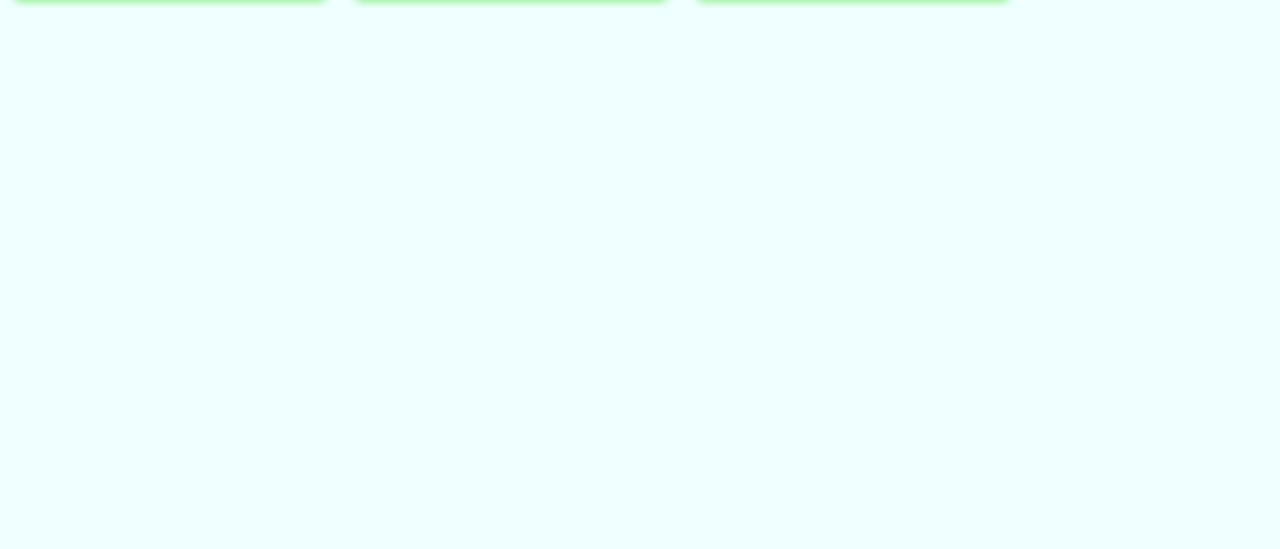
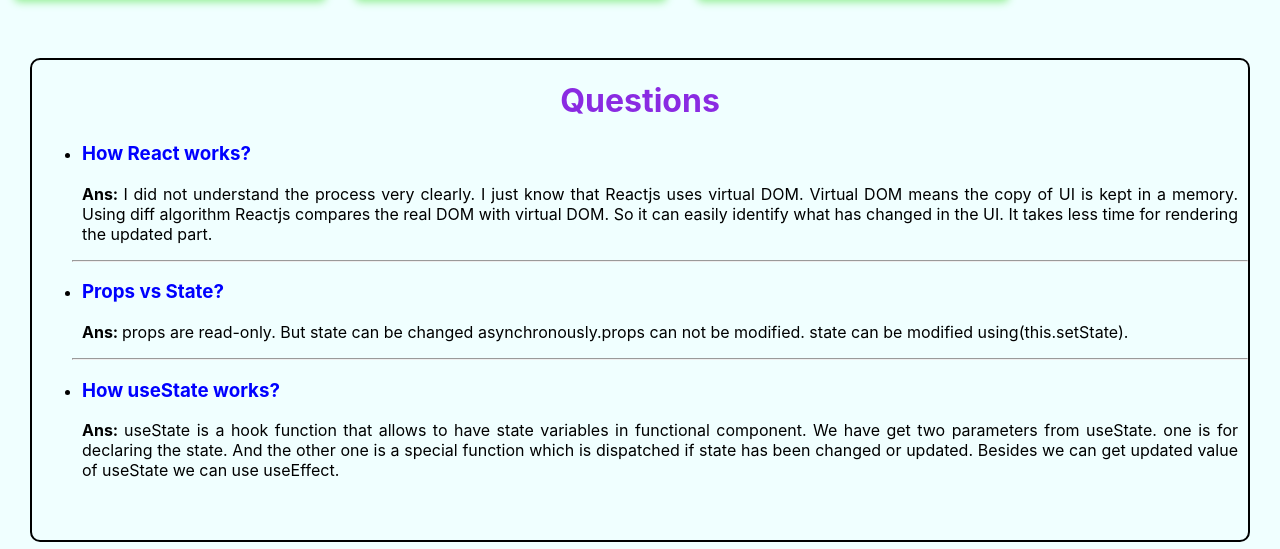
Before and after one commit to Shakshor/lucky-one-shakshor, a React (Create React App) app: page / in a window 1280 px wide. Shown: the part 1270-1819 px from the top of the page. Before the commit the page ends 1278 px from the top, so only its background shows below. Built offline with nearby package versions, Linux system fonts and the light colour scheme.

Commit message:
questions part done

```diff
--- a/src/App.js
+++ b/src/App.js
@@ -1,5 +1,6 @@
 import './App.css';
 import Header from './components/Header/Header';
+import Questions from './components/Questions/Questions';
 import Shop from './components/Shop/Shop';
 
 
@@ -8,6 +9,7 @@
     <div>
       <Header></Header>
       <Shop></Shop>
+      <Questions></Questions>
     </div>
   );
 }
--- /dev/null
+++ b/src/components/Questions/Questions.css
@@ -0,0 +1,33 @@
+.questions-area {
+    border: 2px solid black;
+    margin: 50px 30px 10px;
+    height: 60vh;
+    border-radius: 10px;
+    text-align: justify;
+}
+
+.question-title {
+    text-align: center;
+    color: blueviolet;
+}
+
+.questions-area h3 {
+    color: blue;
+}
+
+.question-text {
+    margin: 10px;
+}
+
+/* ------- Media Queries --------- */
+/* --------- Mobile Devices ----------*/
+
+@media screen and (max-width: 576px) {
+    .questions-area {
+        height: 130vh;
+    }
+
+    .questions-area ul {
+        padding: 10px;
+    }
+}
--- /dev/null
+++ b/src/components/Questions/Questions.js
@@ -0,0 +1,29 @@
+import React from 'react';
+import './Questions.css'
+
+const Questions = () => {
+    return (
+        <div class='questions-area'>
+            <h1 className='question-title'>Questions</h1>
+            <ul>
+                <li className='question-text'>
+                    <h3>How React works?</h3>
+                    <p><strong>Ans: </strong>I did not understand the process very clearly. I just know that Reactjs uses virtual DOM. Virtual DOM means the copy of UI is kept in a memory. Using diff algorithm Reactjs compares the real DOM with virtual DOM. So it can easily identify what has changed in the UI. It takes less time for rendering the updated part.</p>
+                </li>
+                <hr />
+                <li className='question-text'>
+                    <h3>Props vs State?</h3>
+                    <p><strong>Ans: </strong>props are read-only. But state can be changed asynchronously.props can not be modified. state can be modified using(this.setState).</p>
+                </li>
+                <hr />
+                <li className='question-text'>
+                    <h3>How useState works?</h3>
+                    <p><strong>Ans: </strong>useState is a hook function that allows to have state variables in functional component. We have get two parameters from useState. one is for declaring the state. And the other one is a special function which is dispatched if state has been changed or updated. Besides we can get updated value of useState we can use useEffect.</p>
+                </li>
+            </ul>
+
+        </div>
+    );
+};
+
+export default Questions;
```
Also changed, not shown: 1 other file (tests, documents, lock files or other folders).
